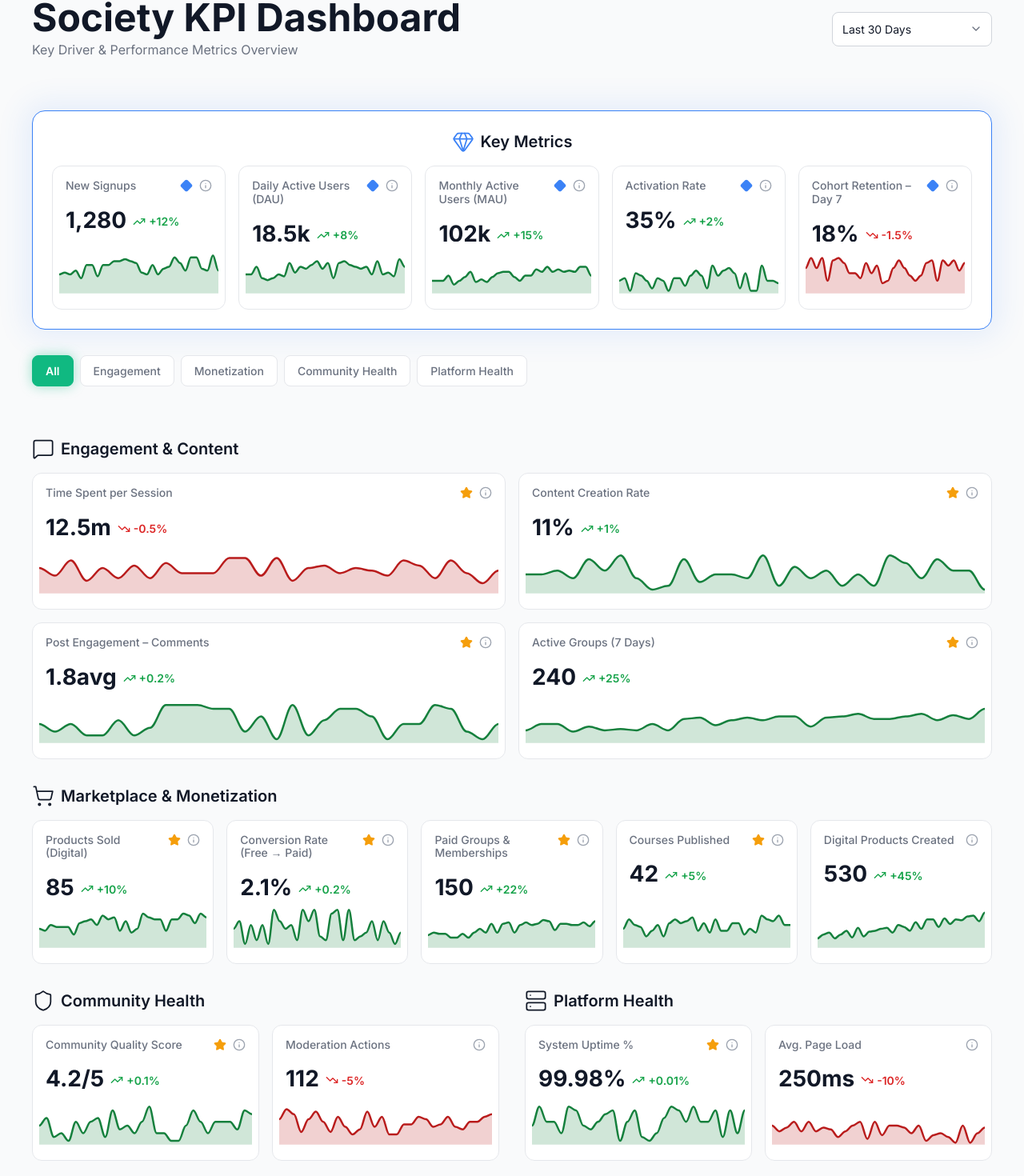
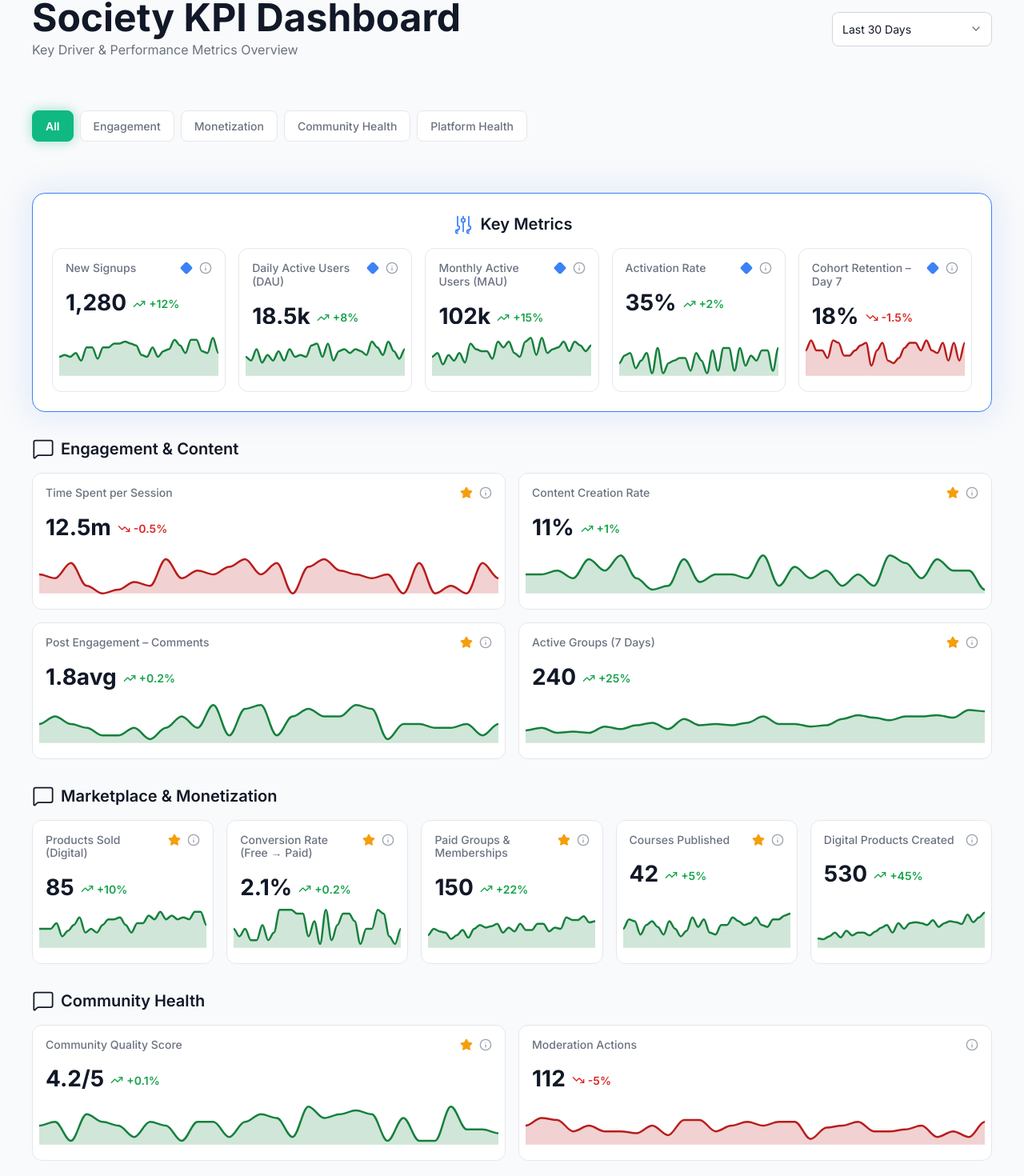
Before and after one commit to iamsabbirsobhani/checkout-funnel-dashboard, a Next.js app: page / in a window 1280 px wide. Shown: the part 42-1512 px from the top of the page at 80% size. Built offline with nearby package versions, Linux system fonts and the light colour scheme.

Commit message:
fix issues

```diff
--- a/app/components/society/SocietyDashboard.tsx
+++ b/app/components/society/SocietyDashboard.tsx
@@ -1,41 +1,37 @@
 'use client';
 
 import { useState, useEffect } from 'react';
-import { SocietyMetric } from '../../lib/types/society';
-import {
-  societyData,
-  sectionTitles,
-  sectionIcons,
-} from '../../lib/data/societyData';
 import SocietyHeader from './SocietyHeader';
 import SocietyFilter from './SocietyFilter';
 import SocietySection from './SocietySection';
 import SocietyModal from './SocietyModal';
 import SocietyMetricCard from './SocietyMetricCard';
-import { Gem } from 'lucide-react';
+import { SocietyMetric } from '../../lib/types/society';
+import {
+  societyData,
+  sectionTitles,
+  timeFrames,
+  filterOptions,
+} from '../../lib/data/societyData';
 import styles from './SocietyDashboard.module.css';
 
 export default function SocietyDashboard() {
-  const [selectedTimeFrame, setSelectedTimeFrame] = useState('30d');
-  const [activeFilter, setActiveFilter] = useState('all');
+  const [selectedTimeFrame, setSelectedTimeFrame] = useState(timeFrames[0].id);
+  const [activeFilter, setActiveFilter] = useState(filterOptions[0].id);
   const [selectedMetric, setSelectedMetric] = useState<SocietyMetric | null>(
     null,
   );
   const [isModalOpen, setIsModalOpen] = useState(false);
+  const [isInitialLoading, setIsInitialLoading] = useState(true);
 
-  // Load saved filter from localStorage
   useEffect(() => {
-    const savedFilter = localStorage.getItem('societyFilter');
-    if (savedFilter && savedFilter !== 'all') {
-      setActiveFilter(savedFilter);
-    }
+    // Simulate initial loading
+    const timer = setTimeout(() => {
+      setIsInitialLoading(false);
+    }, 800);
+
+    return () => clearTimeout(timer);
   }, []);
-
-  // Save filter choice to localStorage
-  const handleFilterChange = (filter: string) => {
-    setActiveFilter(filter);
-    localStorage.setItem('societyFilter', filter);
-  };
 
   const handleMetricClick = (metric: SocietyMetric) => {
     setSelectedMetric(metric);
@@ -51,6 +47,17 @@ export default function SocietyDashboard() {
     return activeFilter === 'all' || activeFilter === sectionId;
   };
 
+  if (isInitialLoading) {
+    return (
+      <div className={styles.loadingOverlay}>
+        <div className={styles.loadingSpinner}>
+          <div className={styles.spinner} />
+          <div className={styles.loadingText}>Loading Dashboard...</div>
+        </div>
+      </div>
+    );
+  }
+
   return (
     <div className={styles.container}>
       <div className={styles.wrapper}>
@@ -59,67 +66,57 @@ export default function SocietyDashboard() {
           onTimeFrameChange={setSelectedTimeFrame}
         />
 
-        {/* Key Metrics Section */}
-        <section className={styles.keyMetricsSection}>
+        <SocietyFilter
+          activeFilter={activeFilter}
+          onFilterChange={setActiveFilter}
+        />
+
+        <div className={styles.keyMetricsSection}>
           <h2 className={styles.keyMetricsTitle}>
-            <Gem className={styles.keyMetricsIcon} />
+            <svg
+              className={styles.keyMetricsIcon}
+              fill="none"
+              viewBox="0 0 24 24"
+              stroke="currentColor"
+            >
+              <path
+                strokeLinecap="round"
+                strokeLinejoin="round"
+                d="M12 6V4m0 2a2 2 0 100 4m0-4a2 2 0 110 4m-6 8a2 2 0 100-4m0 4a2 2 0 100 4m0-4v2m0-6V4m6 6v10m6-2a2 2 0 100-4m0 4a2 2 0 100 4m0-4v2m0-6V4"
+              />
+            </svg>
             Key Metrics
           </h2>
           <div className={styles.keyMetricsGrid}>
-            {societyData['key-metrics'].map((metric, index) => (
+            {societyData['key-metrics'].map(
+              (metric: SocietyMetric, index: number) => (
                 <SocietyMetricCard
                   key={metric.title}
                   metric={metric}
                   index={index}
                   onClick={handleMetricClick}
                 />
+              ),
+            )}
+          </div>
+        </div>
+
+        <div className={styles.mainSections}>
+          {Object.entries(sectionTitles).map(([sectionId, sectionTitle]) => (
+            <SocietySection
+              key={sectionId}
+              id={sectionId}
+              title={sectionTitle}
+              icon={sectionId}
+              metrics={
+                societyData[
+                  sectionId as keyof typeof societyData
+                ] as SocietyMetric[]
+              }
+              onMetricClick={handleMetricClick}
+              isVisible={isSectionVisible(sectionId)}
+            />
           ))}
-          </div>
-        </section>
-
-        <SocietyFilter
-          activeFilter={activeFilter}
-          onFilterChange={handleFilterChange}
-        />
-
-        {/* Main Dashboard Sections */}
-        <div className={styles.mainSections}>
-          <SocietySection
-            id="engagement"
-            title={sectionTitles.engagement}
-            icon={sectionIcons.engagement}
-            metrics={societyData.engagement}
-            onMetricClick={handleMetricClick}
-            isVisible={isSectionVisible('engagement')}
-          />
-
-          <SocietySection
-            id="monetization"
-            title={sectionTitles.monetization}
-            icon={sectionIcons.monetization}
-            metrics={societyData.monetization}
-            onMetricClick={handleMetricClick}
-            isVisible={isSectionVisible('monetization')}
-          />
-
-          <div className={styles.bottomGrid}>
-            <SocietySection
-              id="community-health"
-              title={sectionTitles['community-health']}
-              icon={sectionIcons['community-health']}
-              metrics={societyData['community-health']}
-              onMetricClick={handleMetricClick}
-              isVisible={isSectionVisible('community-health')}
-            />
-
-            <SocietySection
-              id="platform-health"
-              title={sectionTitles['platform-health']}
-              icon={sectionIcons['platform-health']}
-              metrics={societyData['platform-health']}
-              onMetricClick={handleMetricClick}
-              isVisible={isSectionVisible('platform-health')}
-            />
         </div>
       </div>
 
@@ -129,6 +126,5 @@ export default function SocietyDashboard() {
         onClose={handleCloseModal}
       />
     </div>
-    </div>
   );
 }
--- a/app/components/society/SocietyMetricCard.module.css
+++ b/app/components/society/SocietyMetricCard.module.css
@@ -253,6 +253,7 @@
   height: 50px;
   overflow: hidden;
   flex-shrink: 0;
+  position: relative;
 }
 
 @media (min-width: 640px) {
@@ -260,6 +261,41 @@
     height: 60px;
     margin-top: 1rem;
   }
+}
+
+.chartSkeleton {
+  width: 100%;
+  height: 100%;
+  background: linear-gradient(
+    90deg,
+    var(--background-card) 25%,
+    var(--border-color) 50%,
+    var(--background-card) 75%
+  );
+  background-size: 200% 100%;
+  animation: shimmer 1.5s infinite;
+  border-radius: 0.375rem;
+}
+
+@keyframes shimmer {
+  0% {
+    background-position: -200% 0;
+  }
+  100% {
+    background-position: 200% 0;
+  }
+}
+
+.chartLoading {
+  display: flex;
+  align-items: center;
+  justify-content: center;
+  width: 100%;
+  height: 100%;
+  background-color: var(--background-card);
+  border-radius: 0.375rem;
+  color: var(--text-secondary);
+  font-size: 0.75rem;
 }
 
 @media (min-width: 640px) {
--- a/app/components/society/SocietyMetricCard.tsx
+++ b/app/components/society/SocietyMetricCard.tsx
@@ -24,8 +24,11 @@ export default function SocietyMetricCard({
 }: SocietyMetricCardProps) {
   const [chartData, setChartData] = useState<number[]>([]);
   const [chartOptions, setChartOptions] = useState<ApexOptions | null>(null);
+  const [isChartLoading, setIsChartLoading] = useState(true);
 
   useEffect(() => {
+    // Simulate loading delay for better UX
+    const loadingTimer = setTimeout(() => {
       // Generate chart data on mount
       const data = generateTrendData(metric.trend);
       setChartData(data);
@@ -57,7 +60,11 @@ export default function SocietyMetricCard({
       };
 
       setChartOptions(options);
-  }, [metric.trend]);
+      setIsChartLoading(false);
+    }, 300 + index * 50); // Staggered loading for visual effect
+
+    return () => clearTimeout(loadingTimer);
+  }, [metric.trend, index]);
 
   const trendSign = metric.trend > 0 ? '+' : '';
   const trendClass =
@@ -106,13 +113,17 @@ export default function SocietyMetricCard({
         </div>
       </div>
       <div className={styles.chartContainer}>
-        {chartOptions && (
+        {isChartLoading ? (
+          <div className={styles.chartSkeleton} />
+        ) : chartOptions ? (
           <Chart
             options={chartOptions}
             series={[{ data: chartData }]}
             type="area"
             height={50}
           />
+        ) : (
+          <div className={styles.chartLoading}>Chart unavailable</div>
         )}
       </div>
     </div>
--- a/app/components/society/SocietyModal.tsx
+++ b/app/components/society/SocietyModal.tsx
@@ -1,6 +1,6 @@
 'use client';
 
-import { useState, useEffect, useRef } from 'react';
+import { useState, useEffect, useRef, useCallback } from 'react';
 import { X, TrendingUp, TrendingDown } from 'lucide-react';
 import { SocietyMetric } from '../../lib/types/society';
 import { generateTrendData } from '../../lib/data/societyData';
@@ -25,39 +25,50 @@ export default function SocietyModal({
   const [chartData, setChartData] = useState<number[]>([]);
   const [chartOptions, setChartOptions] = useState<ApexOptions | null>(null);
   const [categories, setCategories] = useState<string[]>([]);
+  const [isChartLoading, setIsChartLoading] = useState(true);
 
-  // Handle Escape key to close modal
+  const handleCloseModal = useCallback(() => {
+    // Reset chart state when closing modal
+    setIsChartLoading(true);
+    setChartData([]);
+    setChartOptions(null);
+    setCategories([]);
+    onClose();
+  }, [onClose]);
+
   useEffect(() => {
     const handleEscape = (e: KeyboardEvent) => {
       if (e.key === 'Escape' && isOpen) {
-        onClose();
+        handleCloseModal();
       }
     };
-
     if (isOpen) {
       document.addEventListener('keydown', handleEscape);
-      // Prevent body scroll when modal is open
       document.body.style.overflow = 'hidden';
     }
-
     return () => {
       document.removeEventListener('keydown', handleEscape);
       document.body.style.overflow = 'unset';
     };
-  }, [isOpen, onClose]);
+  }, [isOpen, handleCloseModal]);
 
   useEffect(() => {
     if (metric) {
+      // Reset chart state when metric changes
+      setIsChartLoading(true);
+      setChartData([]);
+      setChartOptions(null);
+      setCategories([]);
+
+      // Small delay to ensure proper reset
+      const timer = setTimeout(() => {
         const data = generateTrendData(metric.trend, 30, 100);
         setChartData(data);
-
-      // Generate categories for the last 30 days
         const cats = Array.from({ length: 30 }, (_, i) =>
           new Date(Date.now() - (29 - i) * 86400000).toLocaleDateString(),
         );
         setCategories(cats);
 
-      // Create ApexCharts options matching the original design
         const chartColor =
           metric.trend >= 0
             ? 'var(--trend-positive-dark)'
@@ -103,8 +114,11 @@ export default function SocietyModal({
             },
           },
         };
+        setChartOptions(options);
+        setIsChartLoading(false);
+      }, 100);
 
-      setChartOptions(options);
+      return () => clearTimeout(timer);
     }
   }, [metric]);
 
@@ -123,13 +137,13 @@ export default function SocietyModal({
       aria-labelledby="modal-title"
       onClick={(e) => {
         if (e.target === e.currentTarget) {
-          onClose();
+          handleCloseModal();
         }
       }}
     >
       <div className={styles.modalContent}>
         <button
-          onClick={onClose}
+          onClick={handleCloseModal}
           className={styles.closeButton}
           aria-label="Close modal"
         >
@@ -155,13 +169,17 @@ export default function SocietyModal({
             </span>
           </div>
           <div className={styles.modalChartContainer}>
-            {chartOptions && (
+            {isChartLoading ? (
+              <div className={styles.chartSkeleton} />
+            ) : chartOptions ? (
               <Chart
                 options={chartOptions}
                 series={[{ name: 'Value', data: chartData }]}
                 type="area"
                 height={250}
               />
+            ) : (
+              <div className={styles.chartLoading}>Chart unavailable</div>
             )}
           </div>
         </div>
```
Also changed, not shown: app/components/society/SocietyDashboard.module.css (+45 -0 lines), app/components/society/SocietyModal.module.css (+36 -0 lines), 2 other files (tests, documents, lock files or other folders). Lines whose indentation alone changed are shown as unchanged.
